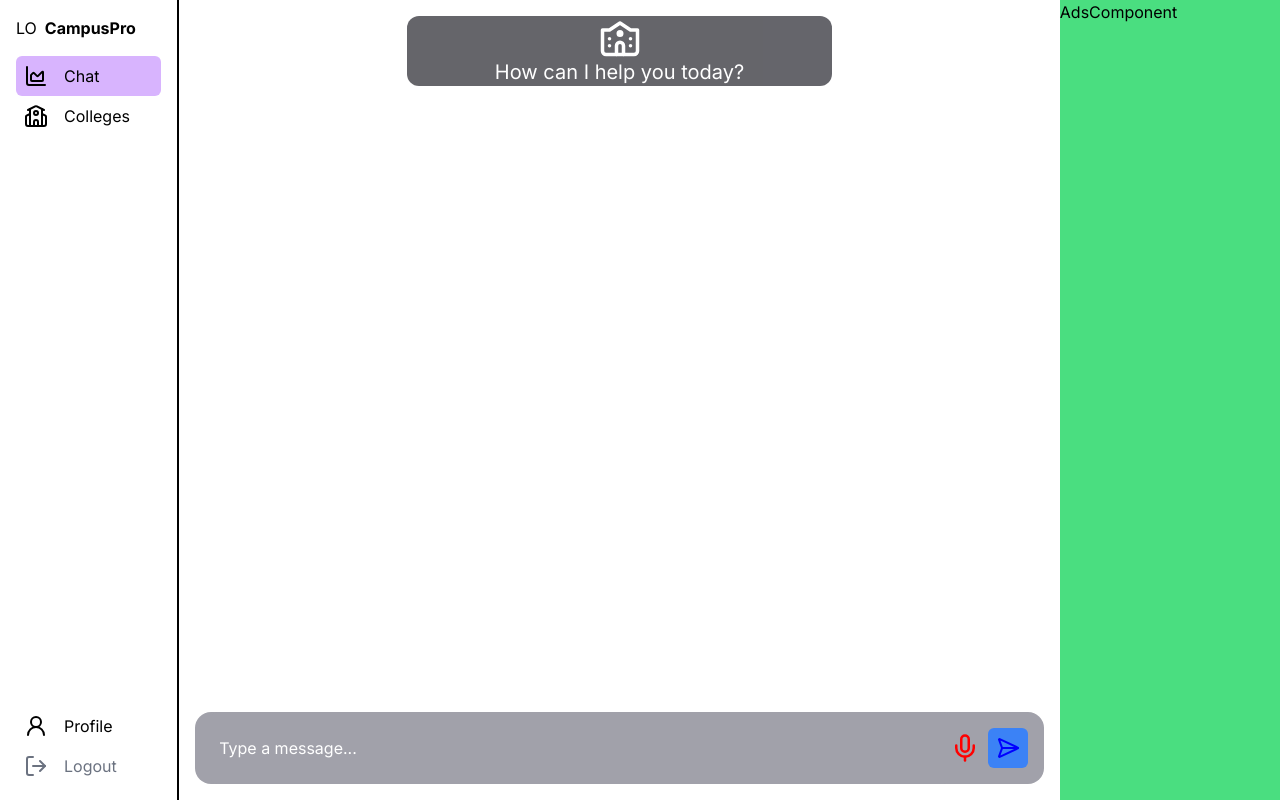
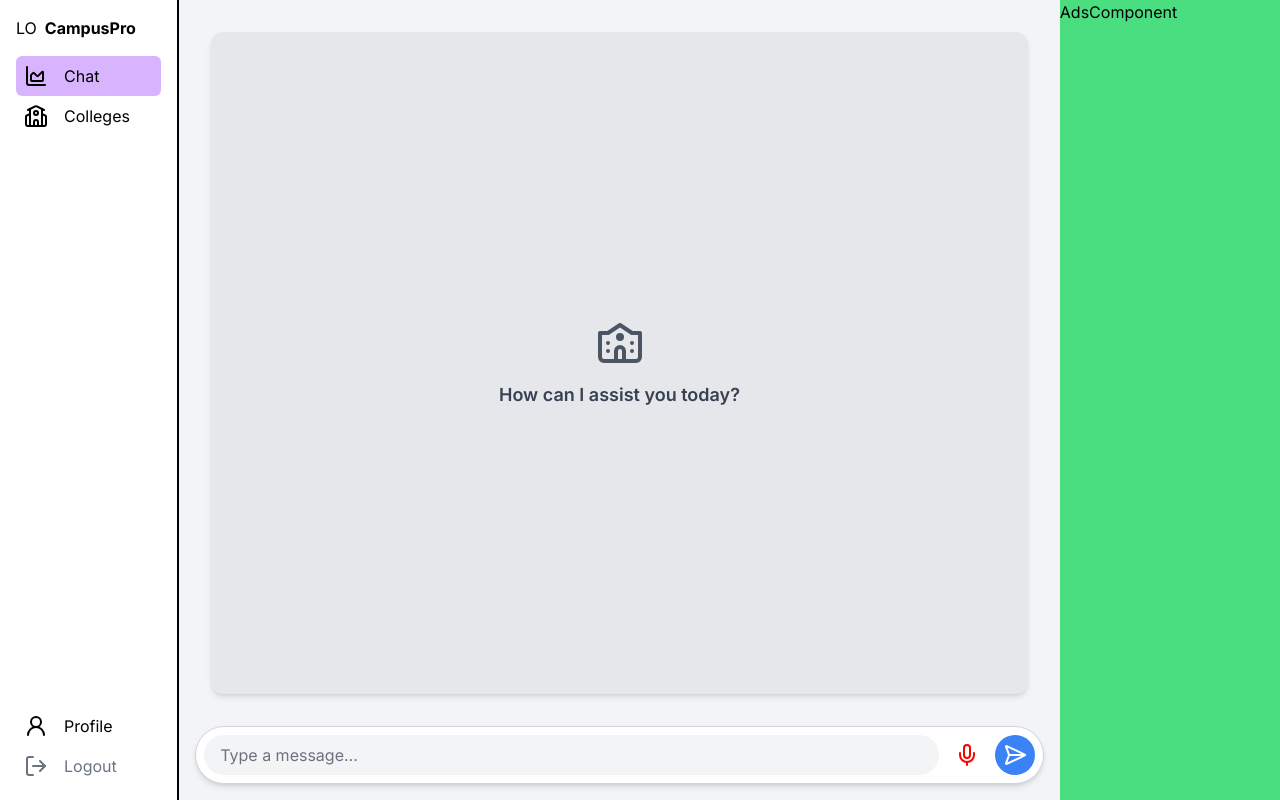
Before and after one commit to NilanchalaPanda/campusPro, a Next.js app: page /chat in a window 1280 px wide. Built offline with nearby package versions, Linux system fonts and the light colour scheme.

Commit message:
changed chatsection component

```diff
--- a/app/(AdminInterface)/admin/dashboard/page.jsx
+++ /dev/null
@@ -1,11 +0,0 @@
-import { AreaChart, Area, XAxis, YAxis, Tooltip, ResponsiveContainer } from 'recharts';
-
-const dashboard = () => {
-    return (
-        <div>
-
-        </div>
-    );
-}
-
-export default dashboard;
--- /dev/null
+++ b/app/(AdminInterface)/admin/settings/page.jsx
@@ -0,0 +1,9 @@
+const adminSettings = () => {
+    return (
+        <div>
+            Admin Settings
+        </div>
+     );
+}
+
+export default adminSettings;
--- /dev/null
+++ b/app/(AdminInterface)/admin/users/page.jsx
@@ -0,0 +1,9 @@
+const adminUserPage = () => {
+    return (
+        <div>
+            Users
+        </div>
+     );
+}
+
+export default adminUserPage;
--- a/app/components/ChatSectionComponent.jsx
+++ b/app/components/ChatSectionComponent.jsx
@@ -1,16 +1,16 @@
 'use client'
 
-import { MicIcon, School2Icon, SendHorizonalIcon } from 'lucide-react'
+import { MicIcon, School2Icon, SendHorizontalIcon } from 'lucide-react'
 import { useState } from 'react'
 
 function ChatSectionComponent() {
   const [messages, setMessages] = useState([])
   const [inputText, setInputText] = useState('')
-  const [responseType, setresponseType] = useState('text')
+  const [responseType, setResponseType] = useState('text')
 
   const handleSendMessage = () => {
     if (inputText.trim()) {
-      setMessages([...messages, { type: 'text', content: inputText }])
+      setMessages([...messages, { type: responseType, content: inputText }])
       setInputText('')
       // Add your logic to send the message to the chatbot or API here.
     }
@@ -21,46 +21,70 @@ function ChatSectionComponent() {
   }
 
   return (
-    <div className='my-auto flex h-full w-full flex-col bg-white p-4'>
-      <div className='mb-4 flex-grow overflow-y-auto'>
+    <div className='flex h-full flex-col bg-gray-100 p-4'>
+      <div className='flex-grow overflow-y-auto p-4'>
         {messages.length === 0 ? (
-          <div className='m-auto flex w-[50%] flex-col items-center justify-center rounded-xl bg-zinc-700 text-white opacity-80'>
-            <School2Icon size={42} />
-            <h2 className='text-xl'>How can I help you today?</h2>
+          <div className='flex flex-col items-center justify-center h-full bg-gray-200 p-8 rounded-xl shadow-md text-center'>
+            <School2Icon size={48} className='text-gray-600' />
+            <h2 className='mt-4 text-lg font-semibold text-gray-700'>
+              How can I assist you today?
+            </h2>
           </div>
         ) : (
-          messages.map((message, index) => (
+          <div className='space-y-4'>
+            {messages.map((message, index) => (
               <div
                 key={index}
-              className={`mb-2 rounded-md p-2 ${
-                message.type === 'text' ? 'bg-blue-100' : 'bg-green-100'
+                className={`flex ${
+                  message.type === 'text' ? 'justify-end' : 'justify-start'
                 }`}
               >
+                <div
+                  className={`max-w-xs p-3 rounded-lg shadow-md ${
+                    message.type === 'text'
+                      ? 'bg-blue-100 text-blue-900'
+                      : 'bg-green-100 text-green-900'
+                  }`}
+                >
+                  <div className='flex items-center space-x-2'>
+                    <div
+                      className={`w-8 h-8 rounded-full flex items-center justify-center text-sm font-medium ${
+                        message.type === 'text' ? 'bg-blue-300' : 'bg-green-300'
+                      }`}
+                    >
+                      {message.type === 'text' ? 'T' : 'A'}
+                    </div>
+                    <div className='flex-grow'>
                       {message.content}
                     </div>
-          ))
+                  </div>
+                </div>
+              </div>
+            ))}
+          </div>
         )}
       </div>
 
-      <div className='flex items-center rounded-2xl bg-zinc-400 px-4'>
+      <div className='mt-4 flex items-center space-x-2 bg-white border border-gray-300 rounded-full shadow-md p-2'>
         <input
           type='text'
           value={inputText}
           onChange={(e) => setInputText(e.target.value)}
-          className='flex-grow rounded-md bg-zinc-400 px-2 py-6 text-white placeholder:text-white focus:outline-none'
+          className='flex-grow border-none bg-gray-100 px-4 py-2 text-gray-900 placeholder-gray-500 rounded-full focus:outline-none focus:ring-2 focus:ring-blue-500'
           placeholder='Type a message...'
         />
-        <div className='flex items-center gap-x-2'>
-          <button onClick={handleVoiceInput}>
-            <MicIcon color='red' size={30} />
+        <button
+          onClick={handleVoiceInput}
+          className='flex-shrink-0 p-2 rounded-full hover:bg-gray-200 focus:outline-none focus:ring-2 focus:ring-blue-500'
+        >
+          <MicIcon color='red' size={24} />
         </button>
         <button
           onClick={handleSendMessage}
-            className='rounded-md bg-blue-500 p-2'
+          className='flex-shrink-0 p-2 rounded-full bg-blue-500 hover:bg-blue-600 focus:outline-none focus:ring-2 focus:ring-blue-500'
         >
-            <SendHorizonalIcon color='blue' />
+          <SendHorizontalIcon color='white' size={24} />
         </button>
-        </div>
       </div>
     </div>
   )
```
Lines whose indentation alone changed are shown as unchanged.
